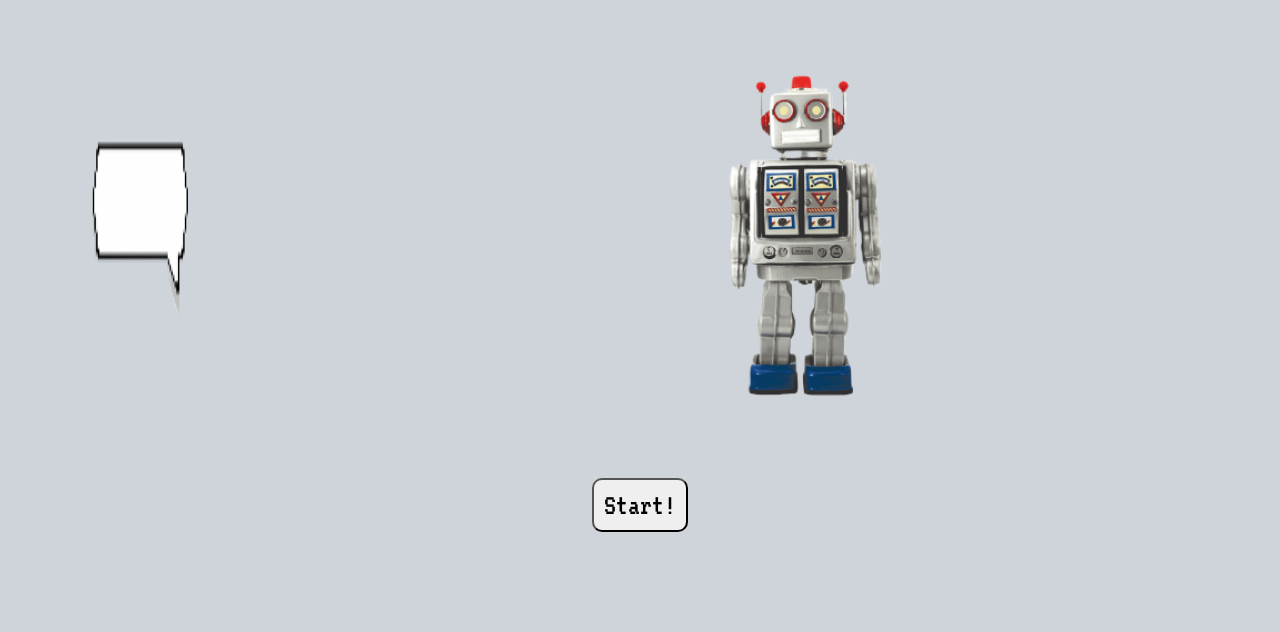
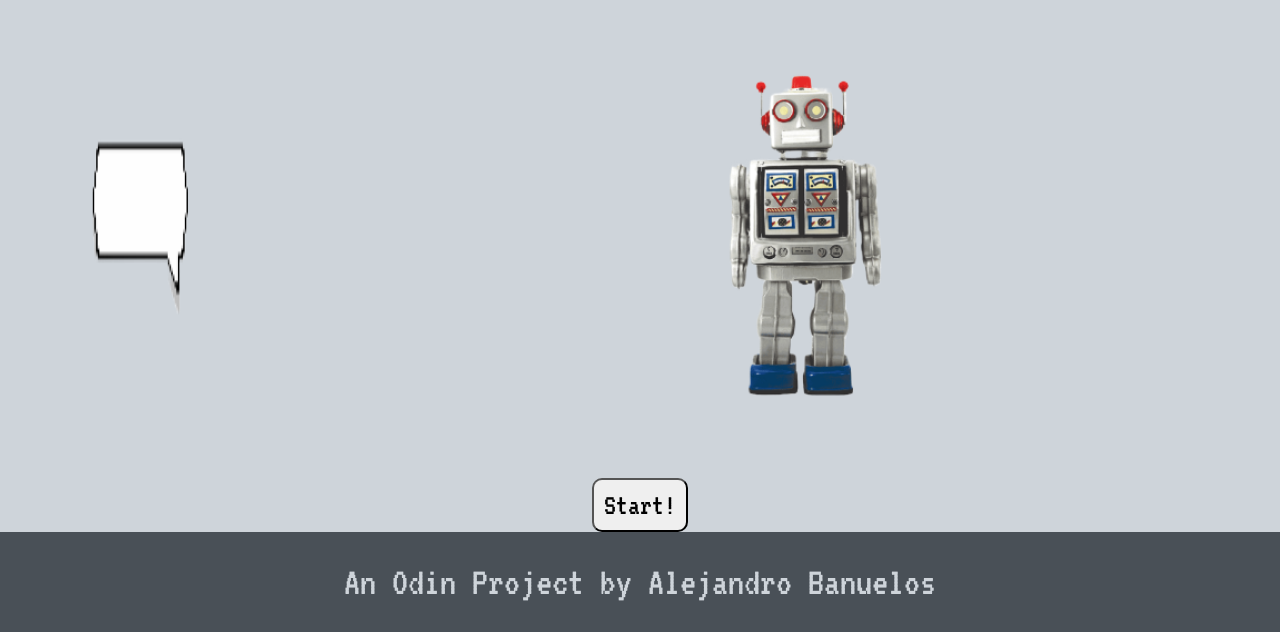
Before and after one commit to Draxgun/odin-rock-paper-scissors, a plain HTML site: page index.html in a window 1280 px wide. Shown: the part 202-834 px from the top of the page. Before the commit the page ends 800 px from the top, so only its background shows below. Drawn offline with Linux system fonts and the light colour scheme.

Commit message:
Footer added

```diff
--- a/index.html
+++ b/index.html
@@ -30,8 +30,11 @@
                 <img id="robotImage"src="./images/robot.png" alt="robot">
             </div>
             <button id="startButton">Start!</button>
+        </div>
 
-
+        <!--Footer-->
+        <div class="footer">
+            <div id="footerText" >An Odin Project by Alejandro Banuelos</div>
         </div>
 
     </div>
--- a/style.css
+++ b/style.css
@@ -67,3 +67,18 @@ body{
     padding: 10px;
     border-radius: 10px;
 }
+
+.footer{
+    display: flex;
+    justify-content: center;
+    align-items: center;
+    padding: inherit;
+    background-color: #495057;
+    margin-bottom: 0px;
+}
+
+#footerText {
+    font-size: 40px;
+    color: #ced4da;
+    padding: 30px;
+}
```
